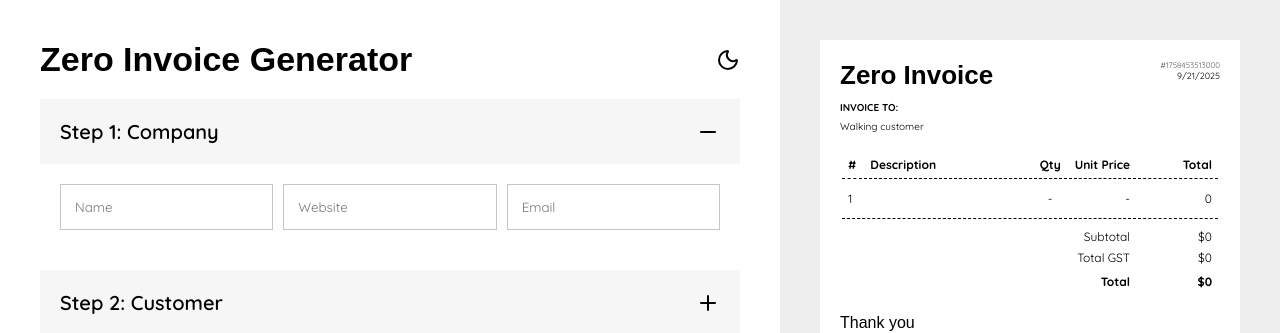
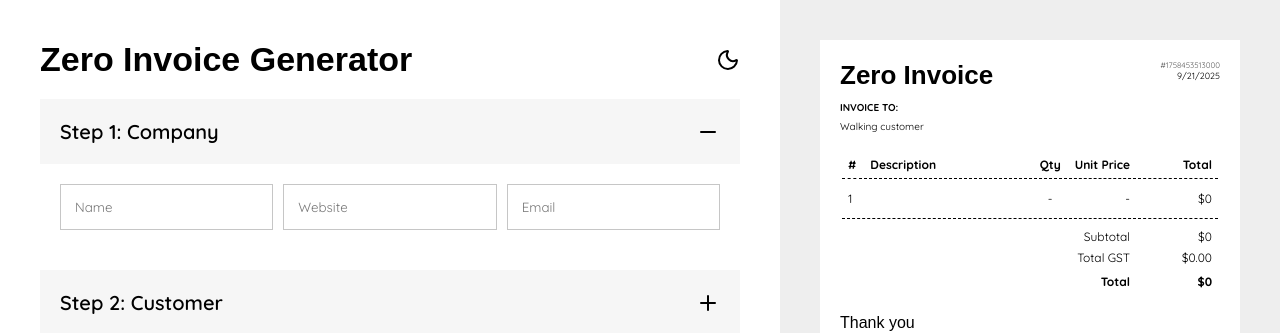
Before and after one commit to mdjazib/zero-invoice-generator, a Next.js app: page / in a window 1280 px wide. Shown: the top 333 px of the page. Built offline with nearby package versions, Linux system fonts and the light colour scheme; a web font is replaced by a local one.

Commit message:
Refactor Invoice component to utilize state for dynamic ID generation and improve price formatting. Update GST display to show two decimal places for better clarity.

```diff
--- a/components/Invoice.jsx
+++ b/components/Invoice.jsx
@@ -2,11 +2,14 @@
 import React, { useEffect, useState } from 'react'
 
 const Invoice = ({ data, template }) => {
+    const [id, setId] = useState(0);
     const sum = (a, b) => { return a + b };
     const subtotal = data.map(e => e.price * e.qty).reduce(sum, 0);
     const gst = subtotal * 0.10;
     const total = gst + subtotal;
-    console.log(template);
+    useEffect(() => {
+        setId(Date.now());
+    }, [data, template]);
     return (
         <div className="col">
             <div className="your-invoice">
@@ -14,7 +17,7 @@ const Invoice = ({ data, template }) => {
                     <div className="header-main">
                         <h1>{template.companyName.length ? template.companyName : "Zero Invoice"}</h1>
                         <div className="invoice-col">
-                            <p>#{Date.now()}</p>
+                            <p>#{id ? id : "00000000000"}</p>
                             <p>{new Date().toLocaleDateString()}</p>
                         </div>
                     </div>
@@ -46,8 +49,8 @@ const Invoice = ({ data, template }) => {
                                     <td>{i + 1}</td>
                                     <td>{e.name}</td>
                                     <td>{e.qty > 1 ? e.qty : "-"}</td>
-                                    <td>{e.qty > 1 ? e.price : "-"}</td>
-                                    <td>{e.price * e.qty}</td>
+                                    <td>{e.qty > 1 ? <>${e.price}</> : "-"}</td>
+                                    <td>${e.price * e.qty}</td>
                                 </tr>
                             ))
                         }
@@ -61,7 +64,7 @@ const Invoice = ({ data, template }) => {
                         <tr>
                             <td colSpan={3}></td>
                             <td>Total GST</td>
-                            <td>${gst}</td>
+                            <td>${gst.toFixed(2)}</td>
                         </tr>
                         <tr>
                             <td colSpan={3}></td>
```
